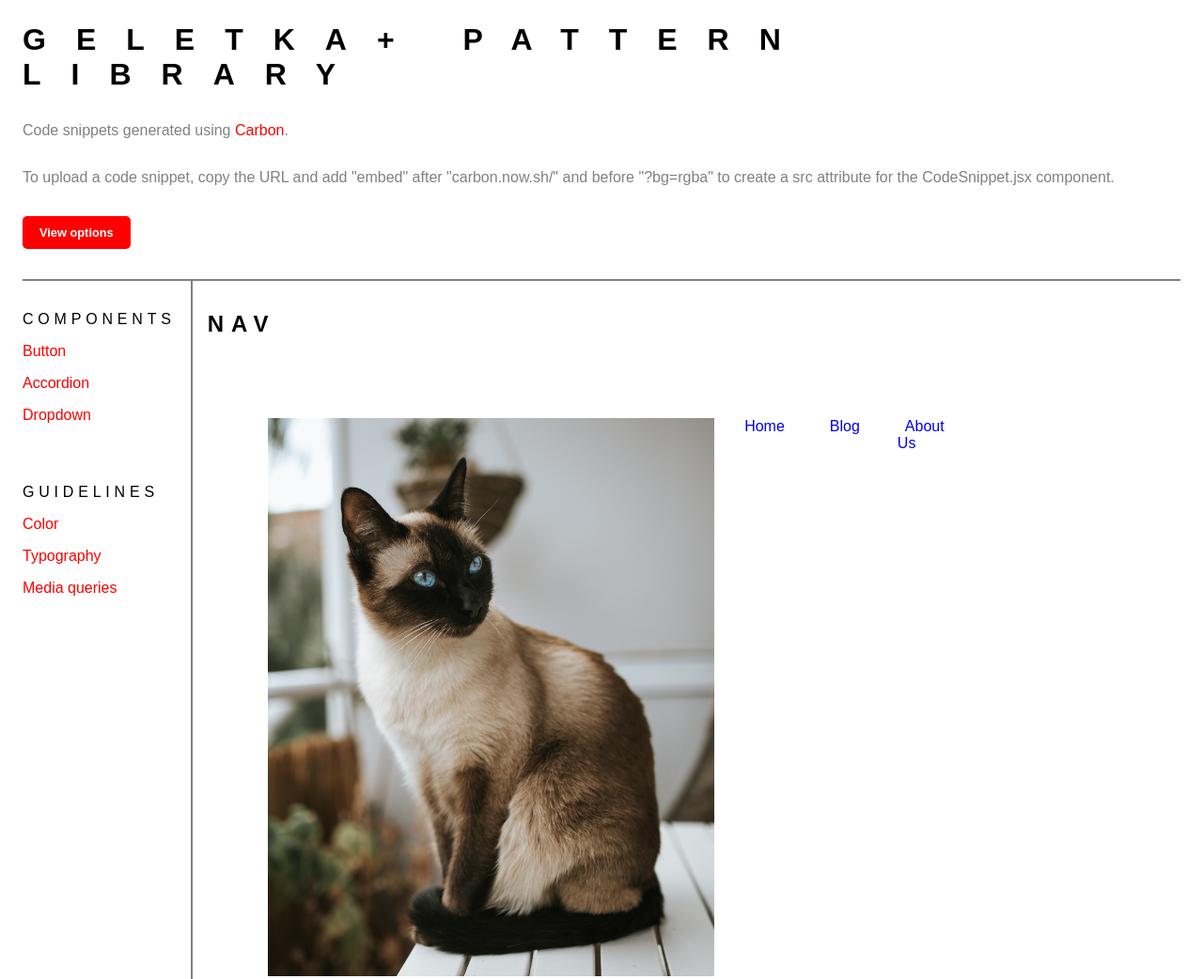
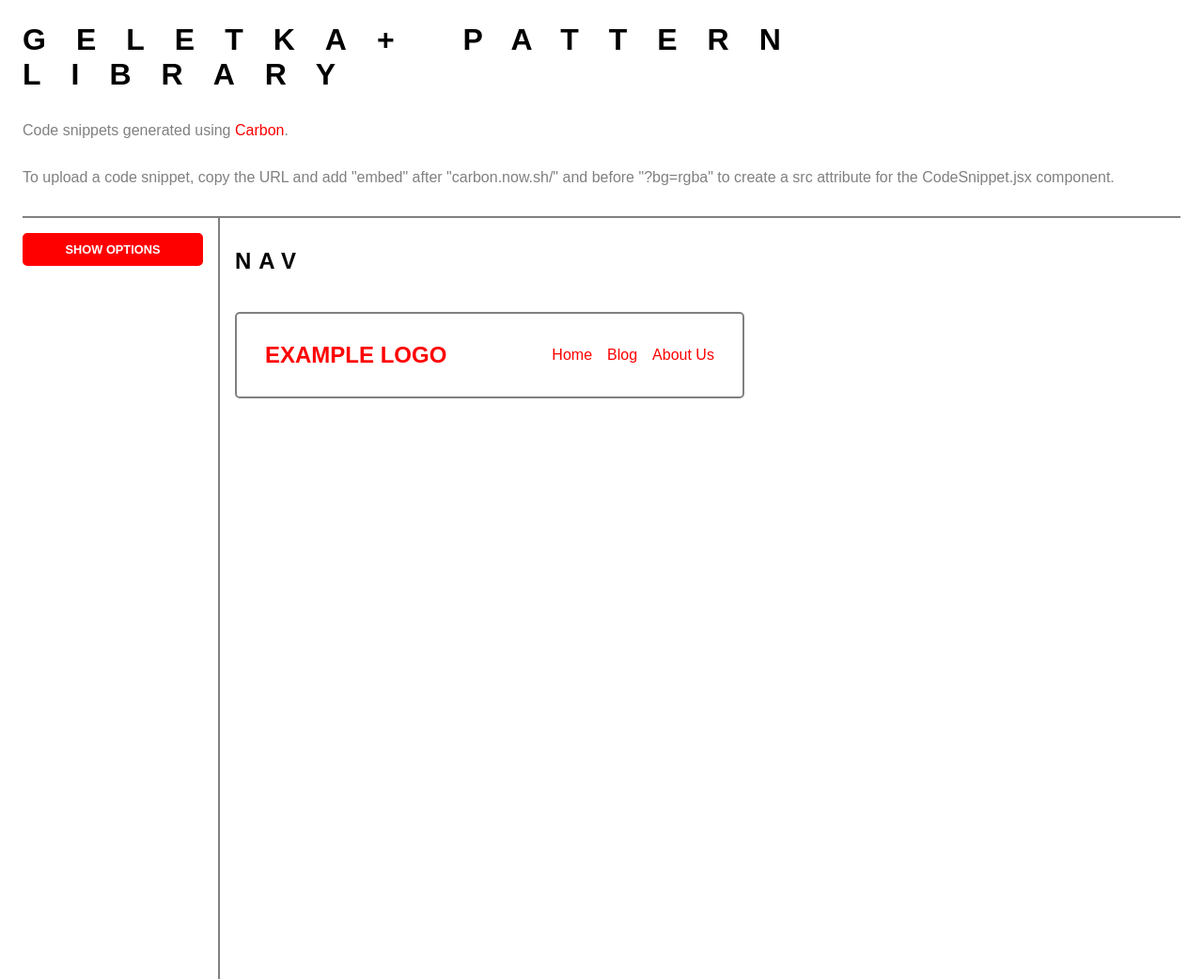
Before and after one commit to geletkaplus/pattern-library, a Gatsby site: page /nav in a window 1280 px wide. Shown: the top 1042 px of the page at 94% size. Built offline with nearby package versions, Linux system fonts and the light colour scheme; Gatsby itself is replaced by a stand-in of ours.

Commit message:
tons of updates for styles + geletkanav

```diff
--- a/src/components/GeletkaHeader.jsx
+++ b/src/components/GeletkaHeader.jsx
@@ -1,13 +1,12 @@
-import React, { useState } from 'react';
+import React from 'react';
 import styled from 'styled-components';
-import Button from './patterns/Button';
 import { Link } from 'gatsby';
 
 const StyledGeletkaHeader = styled.div`
   display: flex;
   flex-direction: column;
   border-bottom: 2px solid gray;
-  padding-bottom: 2rem;
+  padding-bottom: 1rem;
   gap: 1rem;
 
   h1 {
@@ -18,12 +17,20 @@ const StyledGeletkaHeader = styled.div`
 
     a {
       color: black;
+
+      :hover {
+        text-decoration: none;
+      }
     }
   }
 
   a {
     color: red;
     text-decoration: none;
+
+    :hover {
+      text-decoration: underline;
+    }
   }
 
   p {
@@ -37,12 +44,6 @@ const StyledGeletkaHeader = styled.div`
 `;
 
 const GeletkaHeader = () => {
-  const [showNav, setShowNav] = useState(false);
-
-  const toggleNav = () => {
-    setShowNav(!showNav);
-  };
-
   return (
     <StyledGeletkaHeader>
       <h1>
@@ -64,7 +65,6 @@ const GeletkaHeader = () => {
           the CodeSnippet.jsx component.
         </p>
       </div>
-      <Button buttonText={'View options'} func={toggleNav} />
     </StyledGeletkaHeader>
   );
 };
--- /dev/null
+++ b/src/components/GeletkaNav.jsx
@@ -0,0 +1,86 @@
+import React, { useState } from 'react';
+import { NavLinks } from './patterns/Nav';
+import Button from './patterns/Button';
+import styled from 'styled-components';
+
+const StyledGeletkaNav = styled.div`
+  border-right: 2px solid gray;
+  height: 100vh;
+  max-width: 12rem;
+  width: 100%;
+  display: flex;
+  flex-direction: column;
+  padding: 1rem 1rem 1rem 0;
+  gap: 2.5rem;
+  text-transform: uppercase;
+
+  h2 {
+    font-size: 1rem;
+    font-weight: 500;
+    letter-spacing: 0.3rem;
+  }
+
+  .link-container {
+    flex-direction: column;
+
+    li {
+      flex-wrap: wrap;
+    }
+  }
+
+  .button {
+    margin-bottom: -2rem;
+    justify-content: center;
+
+    button {
+      text-transform: uppercase;
+      width: 100%;
+    }
+  }
+`;
+
+const GeletkaNav = () => {
+  const [showNav, setShowNav] = useState(false);
+
+  const components = [
+    'Inputs',
+    'Accordion',
+    'Button',
+    'Call to action',
+    'Card',
+    'Carousel',
+    'Photos',
+    'Videos',
+    'Modal',
+    'Nav',
+    'Tool tip',
+  ];
+
+  const guidelines = ['Library', 'Breakpoints', 'Color'];
+
+  const toggleNav = () => {
+    setShowNav(!showNav);
+  };
+  return (
+    <StyledGeletkaNav>
+      <Button
+        buttonText={showNav ? 'Hide options' : 'Show options'}
+        func={toggleNav}
+      />
+      {showNav && (
+        <>
+          <div>
+            <h2>Components</h2>
+            <NavLinks navList={components} />
+          </div>
+          <div>
+            <h2>Guidelines</h2>
+            <NavLinks navList={guidelines} />
+          </div>
+        </>
+      )}
+    </StyledGeletkaNav>
+  );
+};
+
+export default GeletkaNav;
--- a/src/components/Layout.jsx
+++ b/src/components/Layout.jsx
@@ -1,7 +1,7 @@
 import React from 'react';
 import styled from 'styled-components';
 import GeletkaHeader from './GeletkaHeader';
-import Sidebar from './Sidebar';
+import GeletkaNav from './GeletkaNav';
 
 const StyledLayout = styled.div`
   font-family: arial;
@@ -34,7 +34,7 @@ export default function Layout({ children }) {
     <StyledLayout>
       <GeletkaHeader />
       <div className="info">
-        <Sidebar />
+        <GeletkaNav />
         <div className="children">{children}</div>
       </div>
     </StyledLayout>
--- a/src/components/Sidebar.jsx
+++ /dev/null
@@ -1,82 +0,0 @@
-import React from 'react';
-import styled from 'styled-components';
-import { Link } from 'gatsby';
-
-const StyledSidebar = styled.div`
-  border-right: 2px solid gray;
-  height: 100vh;
-  max-width: 15rem;
-  display: flex;
-  flex-direction: column;
-  padding: 1rem 1rem 1rem 0;
-
-  a {
-    color: red;
-    text-decoration: none;
-  }
-
-  dl {
-    gap: 4rem;
-  }
-
-  dt {
-    text-transform: uppercase;
-    letter-spacing: 0.3rem;
-  }
-
-  dd {
-    margin: 0;
-  }
-
-  dl,
-  .list-container {
-    display: flex;
-    flex-direction: column;
-  }
-
-  .list-container {
-    gap: 1rem;
-  }
-`;
-
-const Sidebar = () => {
-  return (
-    <StyledSidebar>
-      <dl>
-        <div className="list-container">
-          <dt>Components</dt>
-          <dd>
-            <Link to="../button">Button</Link>
-          </dd>
-          <dd>
-            <Link to="../accordion">Accordion</Link>
-          </dd>
-          <dd>
-            <Link to="../dropdown">Dropdown</Link>
-          </dd>
-        </div>
-
-        <div className="list-container">
-          <dt>Guidelines</dt>
-          <dd>
-            <Link to="#" alt="color">
-              Color
-            </Link>
-          </dd>
-          <dd>
-            <Link to="#" alt="typography">
-              Typography
-            </Link>
-          </dd>
-          <dd>
-            <Link to="#" rel="media queries">
-              Media queries
-            </Link>
-          </dd>
-        </div>
-      </dl>
-    </StyledSidebar>
-  );
-};
-
-export default Sidebar;
--- a/src/components/patterns/Button.jsx
+++ b/src/components/patterns/Button.jsx
@@ -15,6 +15,7 @@ const StyledButton = styled.div`
     outline: none;
     color: white;
     cursor: pointer;
+    justify-content: center;
   }
 
   .primary {
@@ -41,7 +42,7 @@ const StyledButton = styled.div`
 
 const Button = ({ buttonText, secondary, link, func }) => {
   return (
-    <StyledButton>
+    <StyledButton className="button">
       {link ? (
         <a
           className={secondary ? 'secondary' : 'primary'}
--- a/src/components/patterns/Modal.jsx
+++ b/src/components/patterns/Modal.jsx
@@ -42,6 +42,7 @@ const StyledModal = styled.div`
     display: flex;
     justify-content: flex-end;
     flex-wrap: wrap;
+    gap: 1rem;
   }
 `;
 
--- a/src/components/patterns/Nav.jsx
+++ b/src/components/patterns/Nav.jsx
@@ -6,44 +6,75 @@ import slugify from 'slugify';
 import styled from 'styled-components';
 
 const StyledNav = styled.nav`
-  a {
-    font-weight: 400;
-    font-size: 1rem;
-    text-decoration: none;
-    padding: 0.5rem;
-  }
+  padding: 1.875rem;
+  width: 100%;
+  border: 2px solid gray;
+  border-radius: 5px;
 `;
 
 const StyledNavLinks = styled.ul`
   display: flex;
   list-style-type: none;
+  gap: 3rem;
+  margin: 0;
+  padding: 0;
+  justify-content: space-between;
+  width: 100%;
 
   li {
-    margin: 1.875rem 1rem;
+    display: flex;
+    align-items: center;
+  }
+
+  a {
+    font-weight: 400;
+    font-size: 1rem;
+    text-decoration: none;
+    color: red;
+
+    :hover {
+      text-decoration: underline;
+    }
+  }
+
+  .logo-placeholder {
+    text-transform: uppercase;
+    font-weight: 600;
+    font-size: 1.5rem;
+  }
+
+  .link-container {
+    display: flex;
+    gap: 1rem;
   }
 `;
 
 const StyledSidebar = styled.nav``;
 
-const NavLinks = ({ navList }) => {
+const NavLinks = ({ navList, logoSrc, projectName }) => {
   return (
-    <StyledNavLinks>
+    <StyledNavLinks className="nav-links">
+      {projectName && (
         <li>
           <Link>
-          <StaticImage
-            src="../../images/image-3.jpg"
-            alt="<NAME OF PROJECT GOES HERE>"
-          />
+            {logoSrc ? (
+              <StaticImage src={logoSrc} alt={projectName} />
+            ) : (
+              <div className="logo-placeholder">{projectName}</div>
+            )}
           </Link>
         </li>
+      )}
       {navList ? (
-        navList.map(link => (
+        <div className="link-container">
+          {navList.map(link => (
             <li>
               <Link to={`/${slugify(link, { lower: true, strict: true })}`}>
                 {link}
               </Link>
             </li>
-        ))
+          ))}
+        </div>
       ) : (
         <>
           <li>
@@ -55,26 +86,26 @@ const NavLinks = ({ navList }) => {
   );
 };
 
-const Nav = ({ logo, navList }) => {
-  const [sideBar, setSideBar] = useState(false);
+const Nav = ({ navList, logoSrc, projectName }) => {
+  const [sidebar, setSidebar] = useState(false);
 
   const size = useWindowSize();
 
   useEffect(() => {
-    if (size.width > 900) {
-      setSideBar(false);
+    if (size.width < 900) {
+      setSidebar(true);
     }
   }, [size]);
 
-  return sideBar ? (
+  return sidebar ? (
     <StyledSidebar>
-      <NavLinks logo={logo} navList={navList} />
+      <NavLinks navList={navList} logoSrc={logoSrc} projectName={projectName} />
     </StyledSidebar>
   ) : (
     <StyledNav>
-      <NavLinks navList={navList} />
+      <NavLinks navList={navList} logoSrc={logoSrc} projectName={projectName} />
     </StyledNav>
   );
 };
 
-export default Nav;
+export { Nav, NavLinks };
--- a/src/pages/nav.jsx
+++ b/src/pages/nav.jsx
@@ -1,12 +1,12 @@
 import React from 'react';
 import PatternTemplate from '../components/PatternTemplate';
-import Nav from '../components/patterns/Nav';
+import { Nav } from '../components/patterns/Nav';
 
 const NavPage = () => {
   const navList = ['Home', 'Blog', 'About Us'];
   return (
     <PatternTemplate componentName={'Nav'} frameTitle={'Nav'} height={'60rem'}>
-      <Nav navList={navList} />
+      <Nav navList={navList} projectName="Example logo" />
     </PatternTemplate>
   );
 };
```
Also changed, not shown: src/components/patterns/Carousel.jsx (+0 -41 lines), src/pages/call-to-action.jsx (renamed from src/pages/calltoaction.jsx), src/pages/photos.jsx (renamed from src/pages/photo.jsx), src/pages/tool-tip.jsx (renamed from src/pages/tooltip.jsx), src/pages/videos.jsx (renamed from src/pages/video.jsx). Lines whose indentation alone changed are shown as unchanged.
